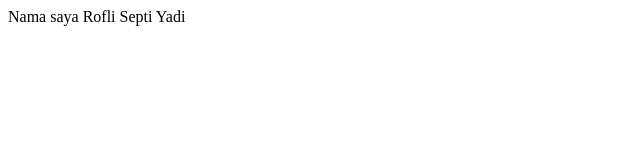
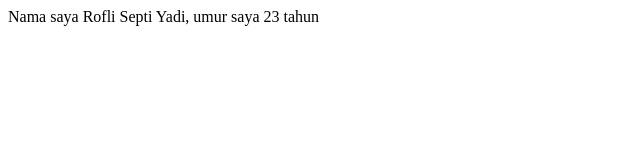
Before and after one commit to thisnotme2205/laravue-edu, a plain HTML site: page index.html in a window 1280 px wide. Shown: the whole page, without its empty margins (0-640 px from the left). Drawn offline with Linux system fonts and the light colour scheme.

Commit message:
add umur

```diff
--- a/index.html
+++ b/index.html
@@ -4,6 +4,6 @@
         <title>Hello</title>
     </head>
     <body>
-        Nama saya Rofli Septi Yadi
+        Nama saya Rofli Septi Yadi, umur saya 23 tahun
     </body>
 </html>
```
